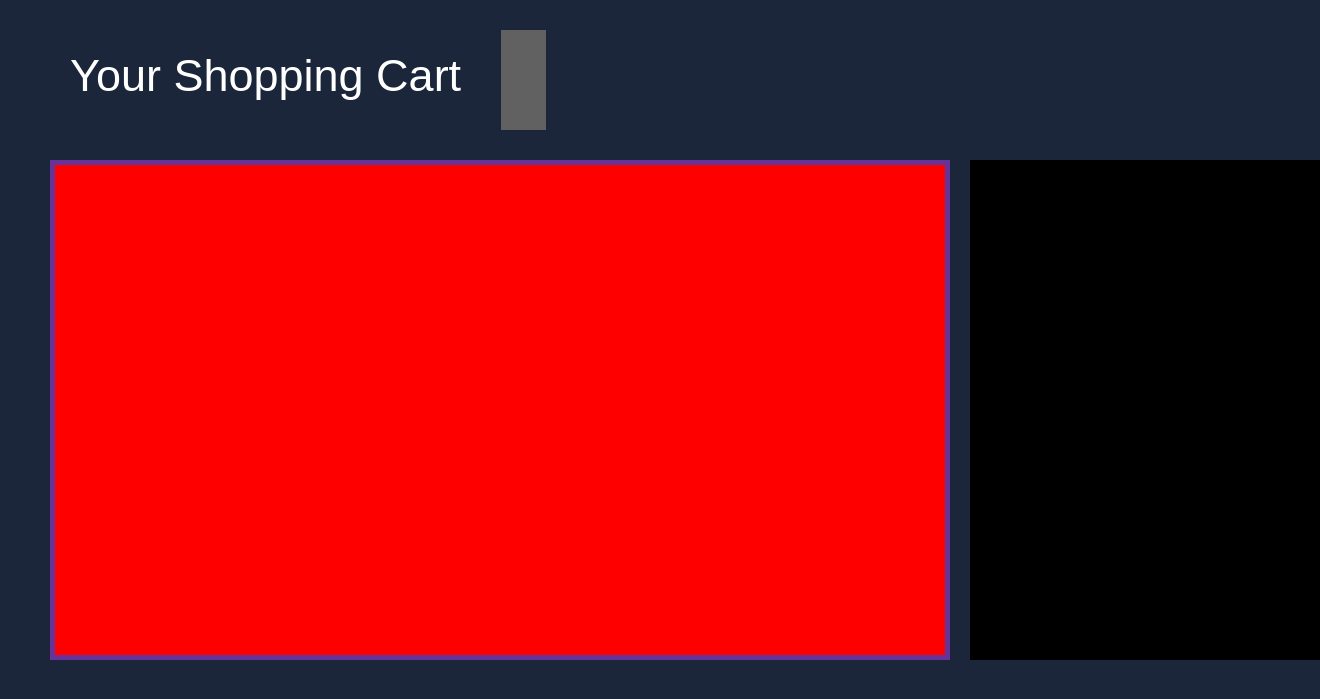
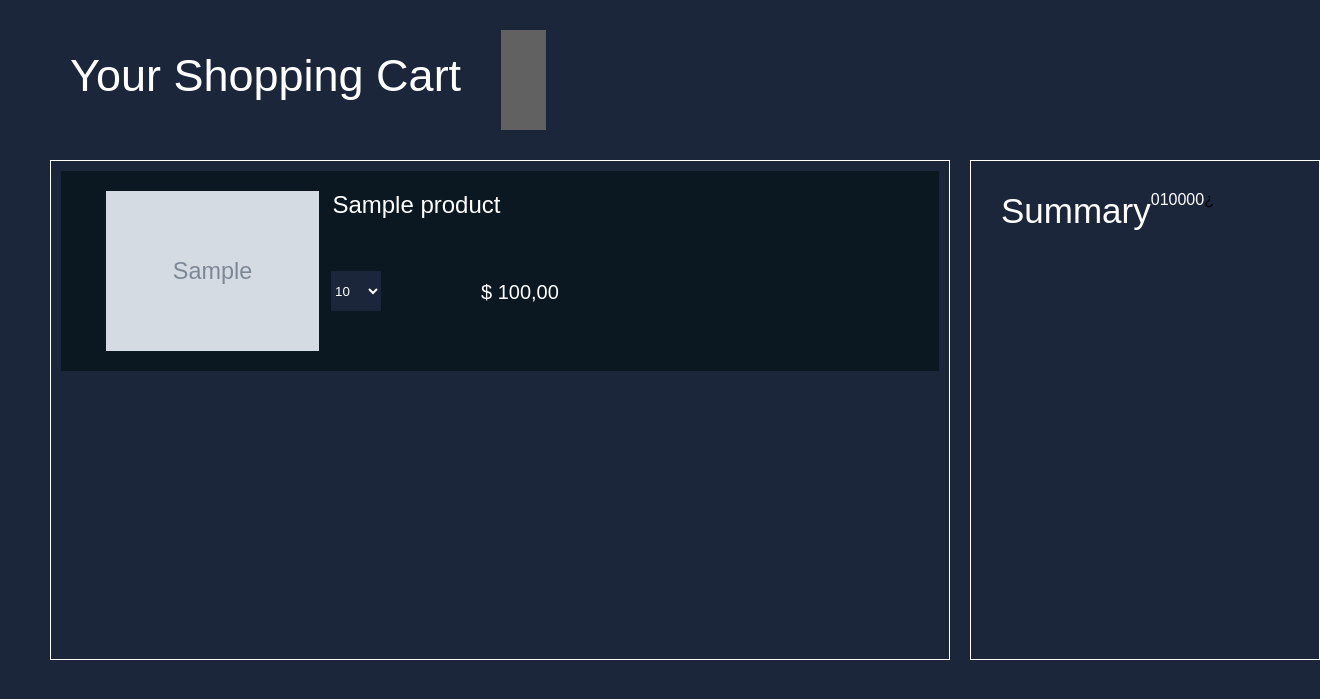
Before and after one commit to felipemadeit/E-commerce-PC, a Django app: page /shopping_cart in a window 1320 px wide. Shown: the part 80-779 px from the top of the page. Run offline with Django 5.2, Linux system fonts and the light colour scheme; a user stored in the database is signed in; tables that the repository leaves empty hold one stand-in row (values such as "Sample post"); grey boxes marked "Sample" are stand-in pictures; some web fonts are replaced; grey boxes are pictures that could not be loaded.

Commit message:
Modify quantity in the cart view was created

```diff
--- a/store/models.py
+++ b/store/models.py
@@ -29,7 +29,6 @@
         return self.name
 
 class Cart(models.Model):
-
     user = models.ForeignKey(User, on_delete=models.CASCADE)
     product = models.ForeignKey(Product, on_delete=models.CASCADE)
     quantity = models.IntegerField()
--- a/store/static/css/style.css
+++ b/store/static/css/style.css
@@ -1747,6 +1747,13 @@
 
 }
 
+.total-p {
+    position: absolute;
+    margin-top: 90px;
+    margin-left: 400px;
+    font-size: 20px;
+}
+
 .container-added-products {
     display: flex;
     position: absolute;
@@ -1755,26 +1762,50 @@
     width: 900px;
     height: 500px;
     box-sizing: border-box;
-    padding: 5px;
-    background-color: rebeccapurple;
+    padding: 10px;
     overflow-y: scroll;
+    border: 1px solid white;
+    scrollbar-width: none;
+    -ms-overflow-style: none;
 }
 
 .scroll-container {
     display: grid;
     width: 100%;
     height: 100%;
-    background-color: red;
+    gap: 20px;
 }
 
 .summary-shop {
     display: flex;
     width: 350px;
     height: 500px;
-    background-color: black;
+    box-sizing: border-box;
+    padding: 30px;
     margin-top: 60px;
     margin-left: 970px;
-}
+    border: 1px solid white;
+}
+#grand-total {
+    color: white;
+}
+
+.h3-total {
+    color: white;
+    font-size: 35px;
+}
+
+.quantity-sec {
+    position: absolute;
+    margin-top: 80px;
+    margin-left: 250px;
+    width: 50px;
+    height: 40px;
+    background-color: #1b263b;
+    border: none;
+    color: white;
+}
+
 
 .text-cart {
     display: flex;
@@ -1784,10 +1815,44 @@
     left: 50px;
     box-sizing: border-box;
     padding: 10px 20px;
-
-}
-
-
+}
+
+.cart-item {
+    display: flex;
+    background-color: #0c1821;
+    width: 100%;
+    height: 200px;
+    box-sizing: border-box;
+    padding: 20px;
+    color: white;
+}
+
+.cart-item:hover {
+    border: 1px solid white;
+}
+
+.mini-img {
+    display: flex;
+    height: 100%;
+    width: 30%;
+}
+
+.mini-img img {
+    width: auto;
+    height: auto;
+    margin-left: 25px;
+}
+
+.item-q {
+    margin-top: 20px;
+}
+
+.item-total {
+    margin-top: 120px;
+    margin-left: 40px;
+    font-size: 20px;
+
+}
 
 .text-cart img {
     filter: invert(100%) sepia(0%) saturate(0%) hue-rotate(0deg) brightness(100%) contrast(100%);
--- a/store/templates/cart.html
+++ b/store/templates/cart.html
@@ -7,7 +7,6 @@
 {% endblock %}
 
 {% block body %}
-
     <div class="text-cart">
         <h2>Your Shopping Cart</h2>
         <img src="{% static 'media/icons-svg/shopping.svg' %}">
@@ -15,9 +14,34 @@
 
     <div class="container-added-products">
         <div class="scroll-container">
+            {% for item in cart %}
+                <div class="cart-item">
+                    <div class="mini-img">
+                        <img src="{{ item.product.primary_img.url }}" alt="{{ item.product.name }}">
+                    </div>
+                    <h2>{{ item.product.name }}</h2>
+                    <select class="quantity-sec" name="quantity" id="quantity-{{ item.id }}" onchange="updateQuantity({{ item.id }}, this.value, {{ item.product.price }})">
+                        {% for i in quantity_range %}
+                            <option value="{{ i }}" {% if i == item.quantity %}selected{% endif %}>{{ i }}</option>
+                        {% endfor %}
+                    </select>
+                    <p class="total-p" id="total-price-{{ item.id }}">{{ item.get_total_price|floatformat:0|add:" $" }}</p>
+                </div>
+            {% endfor %}
         </div>
     </div>
 
-    <div class="summary-shop"></div>
 
+    <div class="summary-shop">
+        <h3 class="h3-total">Summary</h3>
+        <p class="grand-total" id="grand-total"></p>
+¿    </div>
 {% endblock %}
+
+{% block script %}
+<script>
+    const cartUrl = "{% url 'cart' %}";
+    const csrfToken = "{{ csrf_token }}";
+</script>
+<script src="{% static 'scripts/cart.js' %}"></script>
+{% endblock %}
--- a/store/views.py
+++ b/store/views.py
@@ -1,3 +1,5 @@
+import json
+from pyexpat.errors import messages
 from django.shortcuts import render
 
 # Create your views here.
@@ -10,7 +12,7 @@
 from django.db import IntegrityError
 from .models import *
 from django.core.paginator import Paginator, EmptyPage, PageNotAnInteger
-from django.http import Http404
+from django.http import Http404, JsonResponse
 from django.db.models.functions import Random
 from django.contrib.auth.decorators import login_required
 from django.urls import reverse_lazy
@@ -524,8 +526,27 @@
 
 def product_view(request, product_id):
 
+
     product = get_object_or_404(Product, id=product_id)
 
+
+    if request.method == 'POST':
+        quantity = int(request.POST.get('quantity', 1))
+        if quantity <=0:
+            quantity = 1
+
+
+        cartItem, created = Cart.objects.get_or_create(user = request.user, product = product, defaults={'quantity': quantity} )
+
+        if not created:
+            cartItem.quantity += quantity
+            cartItem.save()
+        else:
+            cartItem.quantity = quantity
+            cartItem.save()
+
+        if request.headers.get('x-requested-with') == 'XMLHttpRequest':
+            return JsonResponse({'success': True})
 
 
 
@@ -535,6 +556,25 @@
 
 
 
-def cart_view (request):
-
-    return render(request, 'cart.html')
+def cart_view(request):
+    if request.method == 'POST':
+        data = json.loads(request.body)
+        item_id = data.get('item_id')
+        quantity = data.get('quantity')
+        if item_id and quantity:
+            try:
+                cart_item = Cart.objects.get(id=item_id, user=request.user)
+                cart_item.quantity = int(quantity)
+                cart_item.save()
+                return JsonResponse({'success': True})
+            except Cart.DoesNotExist:
+                return JsonResponse({'success': False, 'error': 'Item not found'})
+        else:
+            return JsonResponse({'success': False, 'error': 'Invalid data'})
+    else:
+        cart_items = Cart.objects.filter(user=request.user)
+        quantity_range = range(1, 16)
+        return render(request, 'cart.html', {
+            'cart': cart_items,
+            'quantity_range': quantity_range
+        })
```
Also changed, not shown: store/static/scripts/cart.js (added, +61 -0 lines), store/static/scripts/quantity.js (+32 -10 lines), store/templates/product.html (+11 -7 lines).
